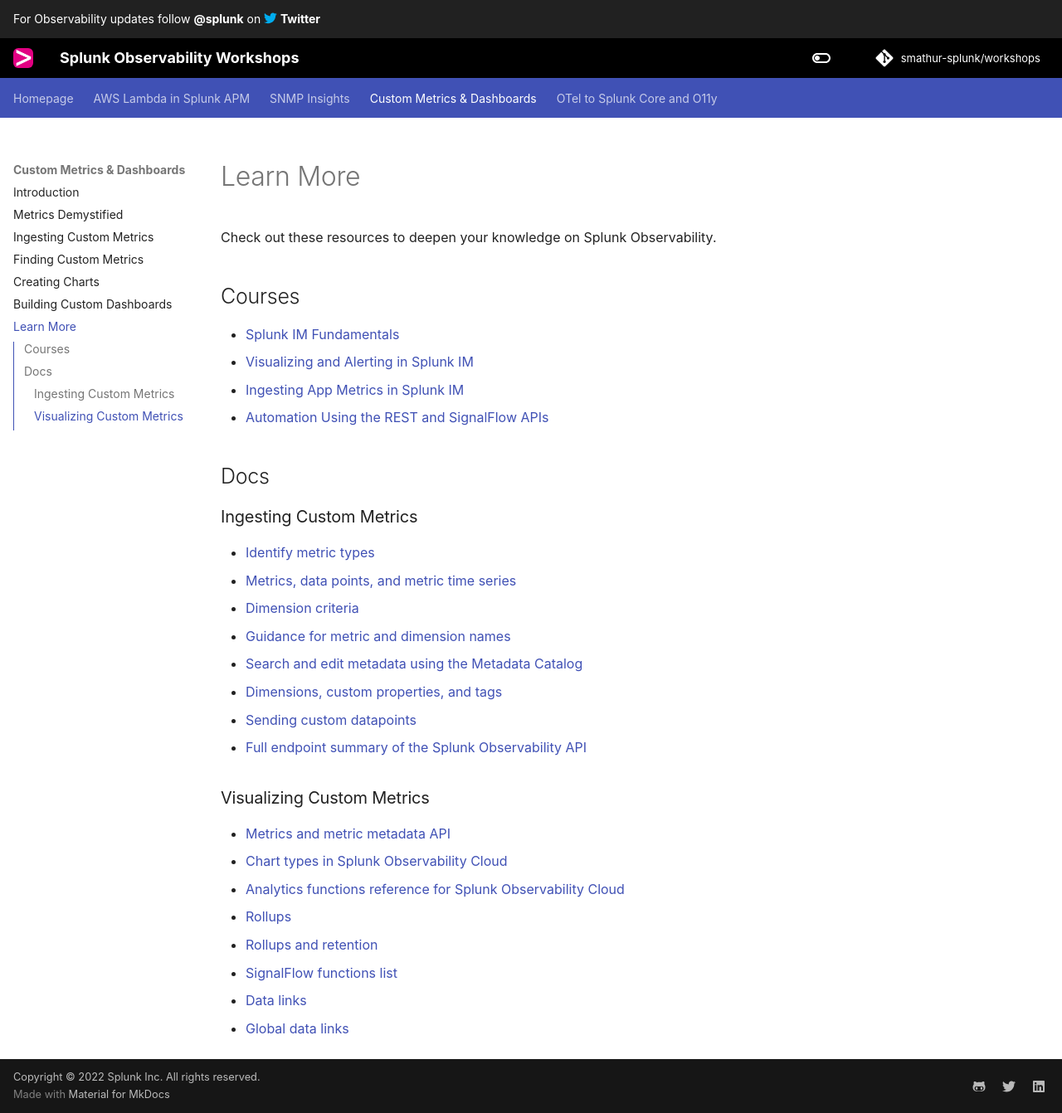
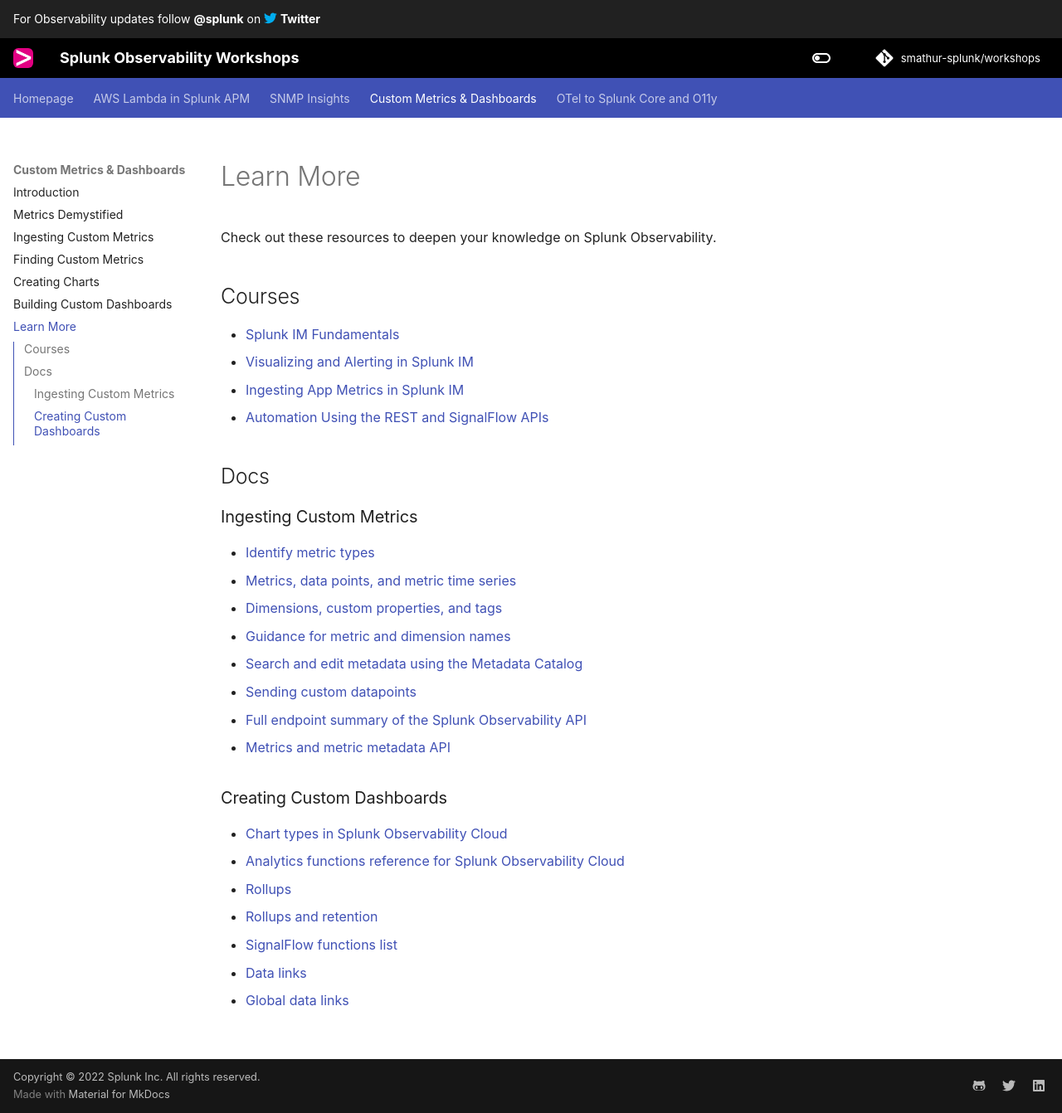
Before and after one commit to smathur-splunk/workshops, an MkDocs documentation site: the page built from docs/custom_learn.md, in a window 1280 px wide and 1342 px high. Shown: the whole window at 83% size. Built offline with MkDocs 1.6.1 and Material for MkDocs 9.7.7, drawn with Linux system fonts in a browser that asks for light colours; some web fonts are replaced; comment, search, counter and statistics services are not loaded; the version menu is left out.

Commit message:
Update learn page

```diff
--- a/docs/custom_learn.md
+++ b/docs/custom_learn.md
@@ -12,17 +12,16 @@
 
 - [Identify metric types](https://docs.splunk.com/Observability/metrics-and-metadata/metric-types.html)
 - [Metrics, data points, and metric time series](https://docs.splunk.com/observability/metrics-and-metadata/metrics.html)
-- [Dimension criteria](https://docs.splunk.com/observability/metrics-and-metadata/metrics-dimensions-mts.html#dimensions-criteria)
+- [Dimensions, custom properties, and tags](https://docs.splunk.com/observability/metrics-and-metadata/metrics-dimensions-mts.html)
 - [Guidance for metric and dimension names](https://docs.splunk.com/observability/metrics-and-metadata/metric-names.html)
 - [Search and edit metadata using the Metadata Catalog](https://docs.splunk.com/observability/metrics-and-metadata/metrics-finder-metadata-catalog.html#search-edit-metadata)
-- [Dimensions, custom properties, and tags](https://docs.splunk.com/observability/metrics-and-metadata/metrics-dimensions-mts.html)
 - [Sending custom datapoints](https://dev.splunk.com/observability/reference/api/ingest_data/latest#endpoint-send-metrics)
 - [Full endpoint summary of the Splunk Observability API](https://dev.splunk.com/observability/docs/apibasics/api_list)
+- [Metrics and metric metadata API](https://dev.splunk.com/observability/reference/api/metrics_metadata/latest)
 
 
-### Visualizing Custom Metrics
+### Creating Custom Dashboards
 
-- [Metrics and metric metadata API](https://dev.splunk.com/observability/reference/api/metrics_metadata/latest)
 - [Chart types in Splunk Observability Cloud](https://docs.splunk.com/observability/data-visualization/charts/chart-types.html)
 - [Analytics functions reference for Splunk Observability Cloud](https://docs.splunk.com/Observability/data-visualization/charts/chart-analytics-reference.html)
 - [Rollups](https://docs.splunk.com/observability/data-visualization/charts/data-resolution-and-rollups.html)
```
Also changed, not shown: 1 other file.
